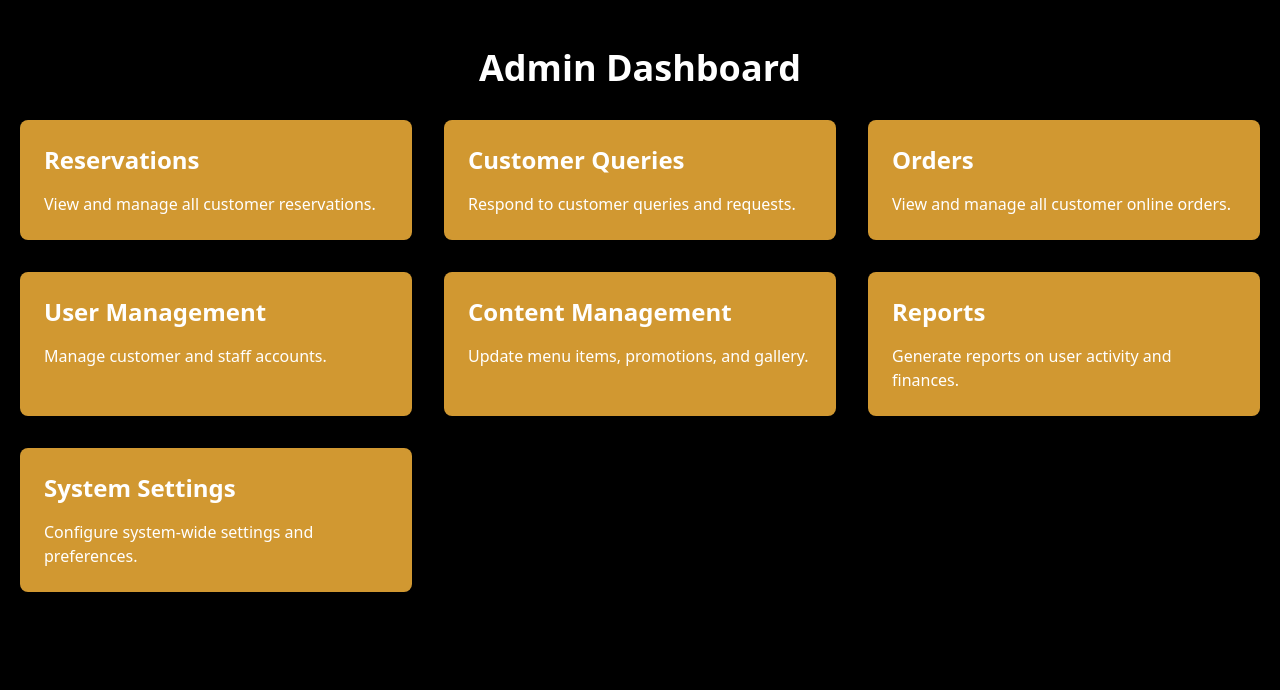
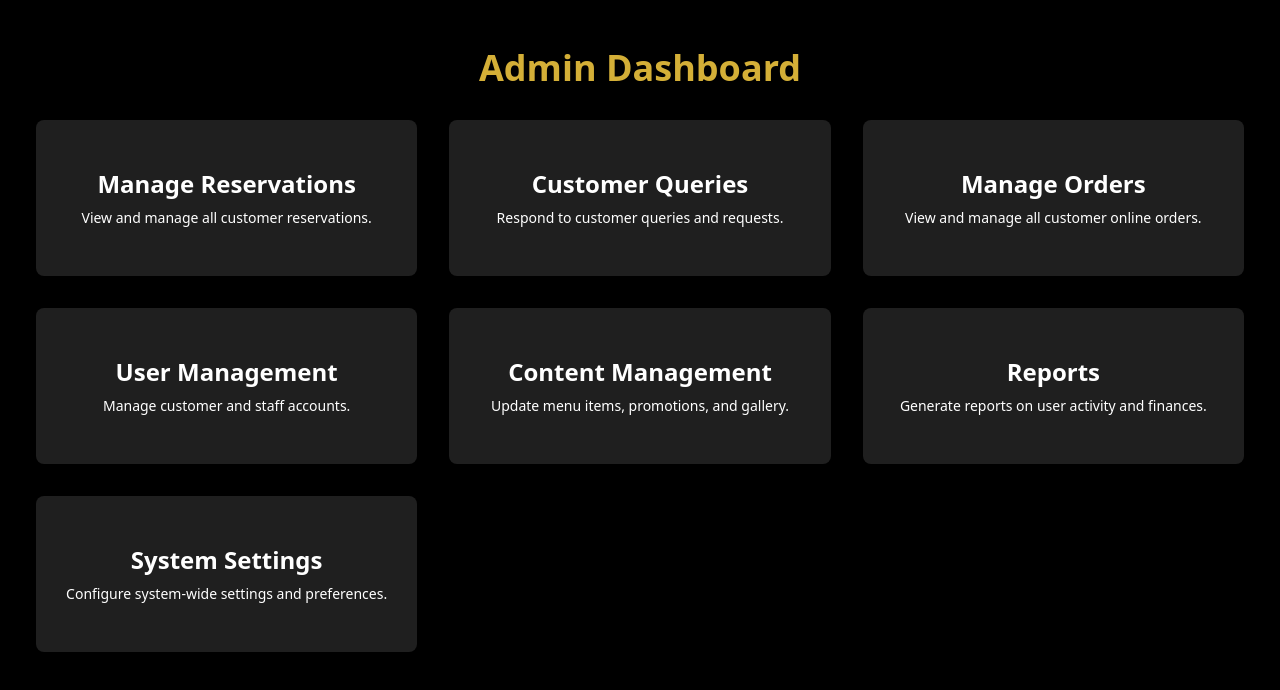
Before and after one commit to MatheeshaPJ/ABC_Restaurant, a React (Create React App) app in the folder frontend/: page /admin/dashboard in a window 1280 px wide. Shown: the top 690 px of the page. Built offline with nearby package versions, Linux system fonts and the light colour scheme.

Commit message:
Update AdminDashboard.jsx

```diff
--- a/frontend/src/admin/AdminDashboard.jsx
+++ b/frontend/src/admin/AdminDashboard.jsx
@@ -1,49 +1,42 @@
 import React from 'react';
 import { Link } from 'react-router-dom';
 
-
 const AdminDashboard = () => {
   return (
-    <div className='bg-black text-white min-h-screen flex flex-col justify-between'>
-
-
-      <div className='flex-grow'>
-        <div className='max-w-[1240px] mx-auto py-12'>
-          <h1 className='text-4xl font-bold text-center mb-8'>Admin Dashboard</h1>
-          <div className='grid md:grid-cols-2 lg:grid-cols-3 gap-8'>
-            <Link to='/admin/reservations' className='bg-[#d19831] rounded-lg p-6 hover:scale-105 duration-300'>
-              <h2 className='text-2xl font-bold mb-4'>Reservations</h2>
-              <p>View and manage all customer reservations.</p>
+    <div className="min-h-screen bg-black text-white">
+      <div className="max-w-[1240px] mx-auto py-12 px-4">
+        <h1 className="text-4xl font-bold text-[#d4af37] text-center mb-8">Admin Dashboard</h1>
+        <div className="grid grid-cols-1 md:grid-cols-2 lg:grid-cols-3 gap-8">
+          <Link to="/admin/reservations" className="bg-[#1f1f1f] hover:bg-[#d4af37] text-center py-12 rounded-lg transition duration-300 ease-in-out transform hover:scale-105">
+            <h2 className="text-2xl font-bold">Manage Reservations</h2>
+            <p className="mt-2 text-sm">View and manage all customer reservations.</p>
           </Link>
-            <Link to='/admin/queries' className='bg-[#d19831] rounded-lg p-6 hover:scale-105 duration-300'>
-              <h2 className='text-2xl font-bold mb-4'>Customer Queries</h2>
-              <p>Respond to customer queries and requests.</p>
+          <Link to="/admin/queries" className="bg-[#1f1f1f] hover:bg-[#d4af37] text-center py-12 rounded-lg transition duration-300 ease-in-out transform hover:scale-105">
+            <h2 className="text-2xl font-bold">Customer Queries</h2>
+            <p className="mt-2 text-sm">Respond to customer queries and requests.</p>
           </Link>
-            <Link to='/admin/orders' className='bg-[#d19831] rounded-lg p-6 hover:scale-105 duration-300'>
-              <h2 className='text-2xl font-bold mb-4'>Orders</h2>
-              <p>View and manage all customer online orders.</p>
+          <Link to="/admin/orders" className="bg-[#1f1f1f] hover:bg-[#d4af37] text-center py-12 rounded-lg transition duration-300 ease-in-out transform hover:scale-105">
+            <h2 className="text-2xl font-bold">Manage Orders</h2>
+            <p className="mt-2 text-sm">View and manage all customer online orders.</p>
           </Link>
-            <Link to='/admin/users' className='bg-[#d19831] rounded-lg p-6 hover:scale-105 duration-300'>
-              <h2 className='text-2xl font-bold mb-4'>User Management</h2>
-              <p>Manage customer and staff accounts.</p>
+          <Link to="/admin/users" className="bg-[#1f1f1f] hover:bg-[#d4af37] text-center py-12 rounded-lg transition duration-300 ease-in-out transform hover:scale-105">
+            <h2 className="text-2xl font-bold">User Management</h2>
+            <p className="mt-2 text-sm">Manage customer and staff accounts.</p>
           </Link>
-            <Link to='/admin/content' className='bg-[#d19831] rounded-lg p-6 hover:scale-105 duration-300'>
-              <h2 className='text-2xl font-bold mb-4'>Content Management</h2>
-              <p>Update menu items, promotions, and gallery.</p>
+          <Link to="/admin/content" className="bg-[#1f1f1f] hover:bg-[#d4af37] text-center py-12 rounded-lg transition duration-300 ease-in-out transform hover:scale-105">
+            <h2 className="text-2xl font-bold">Content Management</h2>
+            <p className="mt-2 text-sm">Update menu items, promotions, and gallery.</p>
           </Link>
-            <Link to='/admin/reports' className='bg-[#d19831] rounded-lg p-6 hover:scale-105 duration-300'>
-              <h2 className='text-2xl font-bold mb-4'>Reports</h2>
-              <p>Generate reports on user activity and finances.</p>
+          <Link to="/admin/reports" className="bg-[#1f1f1f] hover:bg-[#d4af37] text-center py-12 rounded-lg transition duration-300 ease-in-out transform hover:scale-105">
+            <h2 className="text-2xl font-bold">Reports</h2>
+            <p className="mt-2 text-sm">Generate reports on user activity and finances.</p>
           </Link>
-            <Link to='/admin/settings' className='bg-[#d19831] rounded-lg p-6 hover:scale-105 duration-300'>
-              <h2 className='text-2xl font-bold mb-4'>System Settings</h2>
-              <p>Configure system-wide settings and preferences.</p>
+          <Link to="/admin/settings" className="bg-[#1f1f1f] hover:bg-[#d4af37] text-center py-12 rounded-lg transition duration-300 ease-in-out transform hover:scale-105">
+            <h2 className="text-2xl font-bold">System Settings</h2>
+            <p className="mt-2 text-sm">Configure system-wide settings and preferences.</p>
           </Link>
         </div>
       </div>
-      </div>
-
-
     </div>
   );
 };
```
Lines whose indentation alone changed are shown as unchanged.
